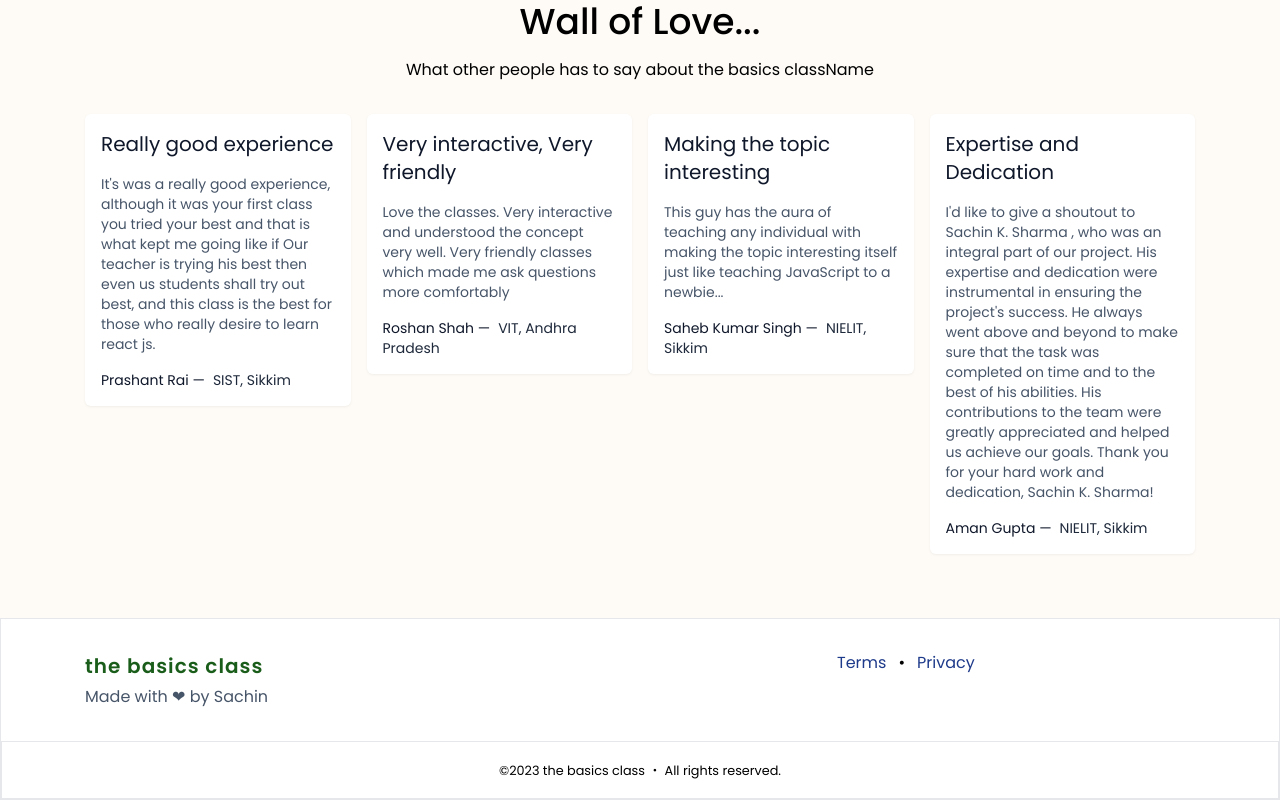
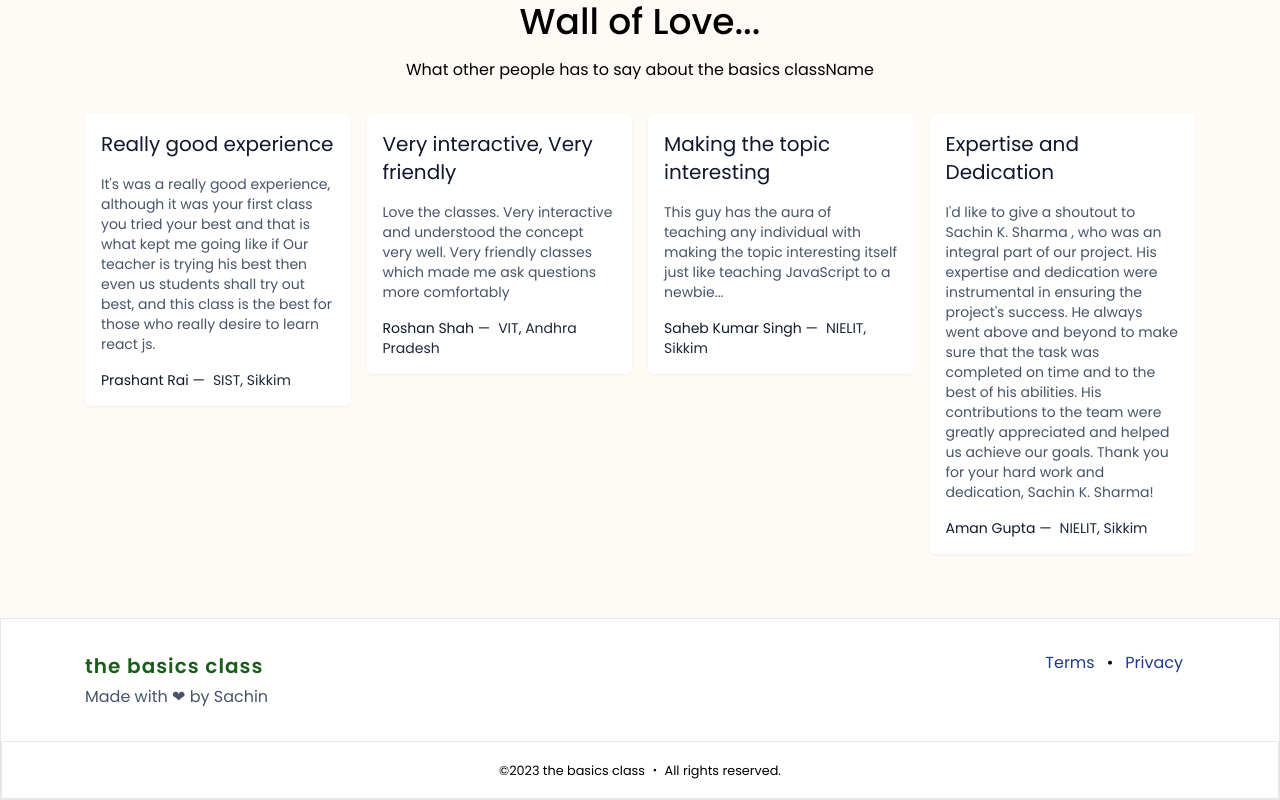
Before and after one commit to sachinshrmaa/cohort, a Next.js app: page / in a window 1280 px wide. Shown: the part 2048-2848 px from the top of the page. Built offline with nearby package versions, Linux system fonts and the light colour scheme.

Commit message:
fix: justify footer menu to end

```diff
--- a/components/Footer.tsx
+++ b/components/Footer.tsx
@@ -10,7 +10,7 @@ export default function Footer() {
             <h2 className="font-albert logo mb-1">the basics class</h2>
             <p className="text-slate-600">Made with ❤ by Sachin</p>
           </div>
-          <div className="mt-6 col-span-3 md:mt-0 md:col-span-1">
+          <div className="mt-6 col-span-3 md:mt-0 md:col-span-1 justify-self-end">
             <Link href="/terms" className="mx-3 text-blue-900">
               Terms
             </Link>
@@ -18,7 +18,6 @@ export default function Footer() {
             <Link href="/privacy" className="mx-3 text-blue-900">
               Privacy
             </Link>
-
           </div>
         </div>
       </div>
```
